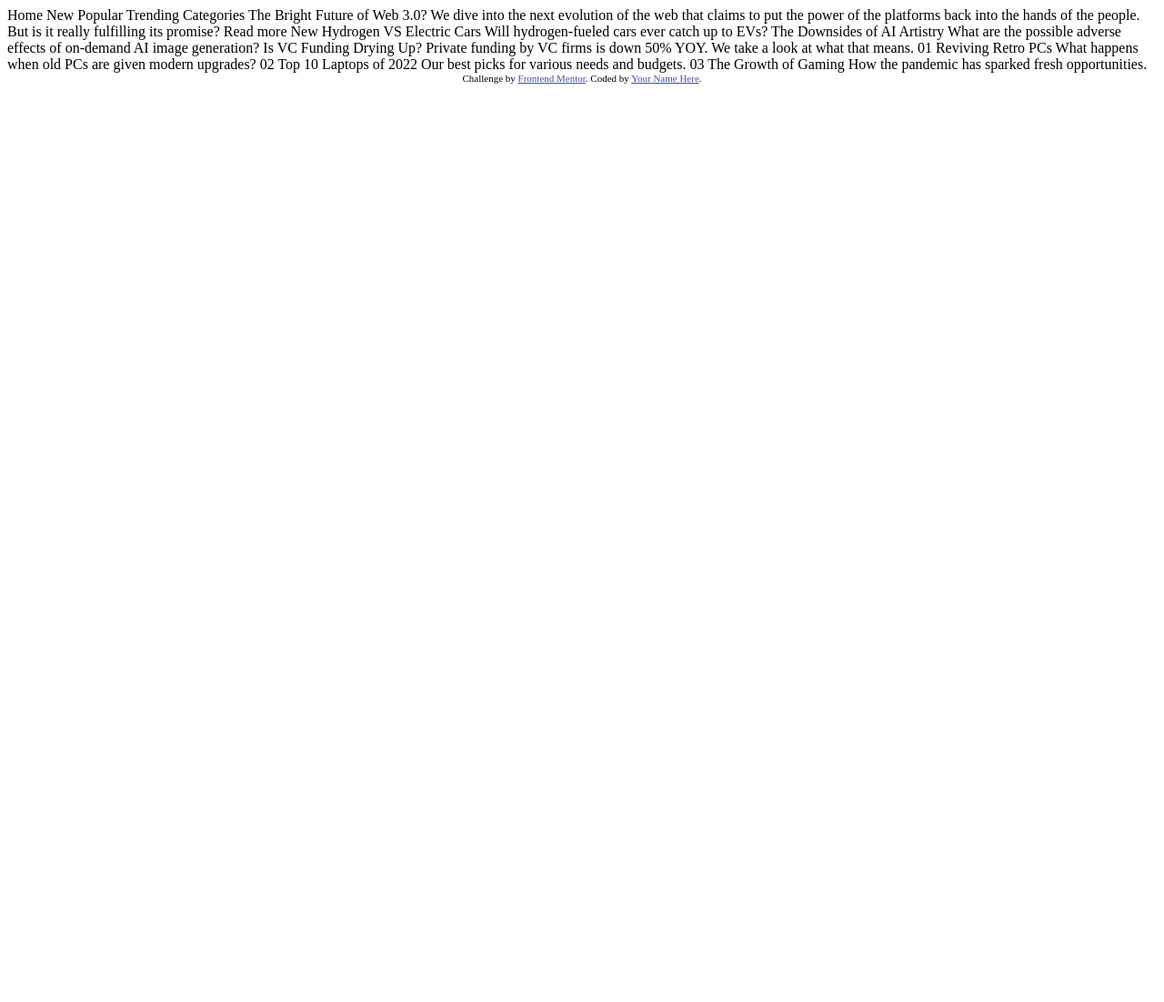
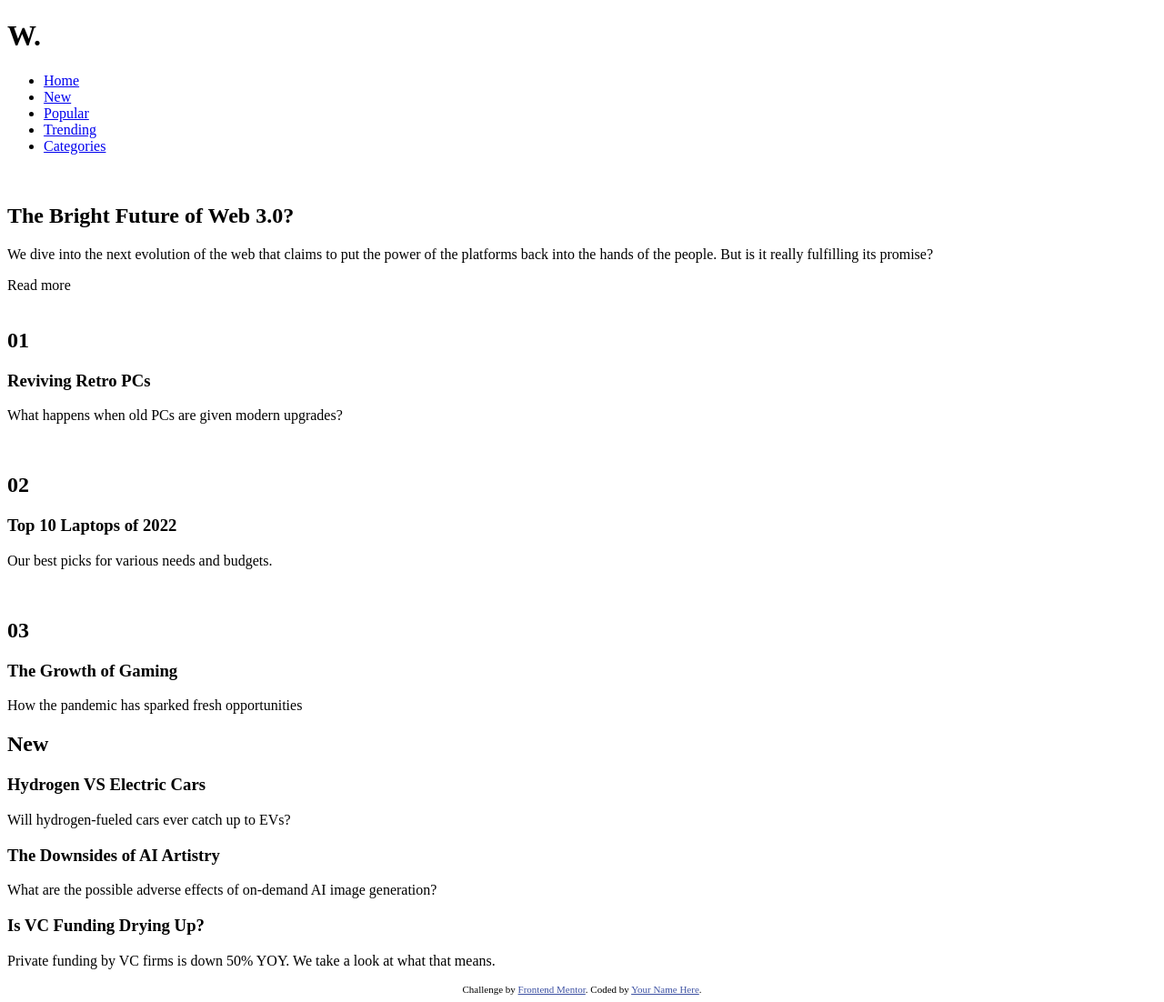
Before and after one commit to SebastianJast/News-homepage-main, a plain HTML site: page index.html in a window 1280 px wide. Shown: the whole page at 91% size. Before the commit the page ends 800 px from the top, so only its background shows below. Drawn offline with Linux system fonts and the light colour scheme.

Commit message:
Created HTML structure

```diff
--- a/index.html
+++ b/index.html
@@ -1,60 +1,94 @@
 <!DOCTYPE html>
 <html lang="en">
   <head>
-  <meta charset="UTF-8">
-  <meta name="viewport" content="width=device-width, initial-scale=1.0"> <!-- displays site properly based on user's device -->
-
-  <link rel="icon" type="image/png" sizes="32x32" href="./assets/images/favicon-32x32.png">
-
+    <meta charset="UTF-8" />
+    <meta name="viewport" content="width=device-width, initial-scale=1.0" />
+    <link
+      rel="icon"
+      type="image/png"
+      sizes="32x32"
+      href="./assets/images/favicon-32x32.png"
+    />
     <title>Frontend Mentor | News homepage</title>
-
-  <!-- Feel free to remove these styles or customise in your own stylesheet 👍 -->
     <style>
-    .attribution { font-size: 11px; text-align: center; }
-    .attribution a { color: hsl(228, 45%, 44%); }
+      .attribution {
+        font-size: 11px;
+        text-align: center;
+      }
+      .attribution a {
+        color: hsl(228, 45%, 44%);
+      }
     </style>
   </head>
   <body>
-
-  Home
-  New
-  Popular
-  Trending
-  Categories
-
-  The Bright Future of Web 3.0?
-
-  We dive into the next evolution of the web that claims to put the power of the platforms back into the hands of the people.
-  But is it really fulfilling its promise?
-
-  Read more
-
-  New
-
-  Hydrogen VS Electric Cars
-  Will hydrogen-fueled cars ever catch up to EVs?
-
-  The Downsides of AI Artistry
-  What are the possible adverse effects of on-demand AI image generation?
-
-  Is VC Funding Drying Up?
-  Private funding by VC firms is down 50% YOY. We take a look at what that means.
-
-  01
-  Reviving Retro PCs
-  What happens when old PCs are given modern upgrades?
-
-  02
-  Top 10 Laptops of 2022
-  Our best picks for various needs and budgets.
-
-  03
-  The Growth of Gaming
-  How the pandemic has sparked fresh opportunities.
-
+    <header>
+      <h1>W.</h1>
+      <nav>
+        <ul>
+          <li><a href="#">Home</a></li>
+          <li><a href="#">New</a></li>
+          <li><a href="#">Popular</a></li>
+          <li><a href="#">Trending</a></li>
+          <li><a href="#">Categories</a></li>
+        </ul>
+      </nav>
+    </header>
+    <main>
+      <article>
+        <img src="" alt="" />
+        <section>
+          <h2>The Bright Future of Web 3.0?</h2>
+          <p>
+            We dive into the next evolution of the web that claims to put the
+            power of the platforms back into the hands of the people. But is it
+            really fulfilling its promise?
+          </p>
+        </section>
+        <div>Read more</div>
+      </article>
+      <article>
+        <section>
+          <img src="" alt="" />
+          <h2>01</h2>
+          <h3>Reviving Retro PCs</h3>
+          <p>What happens when old PCs are given modern upgrades?</p>
+        </section>
+        <section>
+          <img src="" alt="" />
+          <h2>02</h2>
+          <h3>Top 10 Laptops of 2022</h3>
+          <p>Our best picks for various needs and budgets.</p>
+        </section>
+        <section>
+          <img src="" alt="" />
+          <h2>03</h2>
+          <h3>The Growth of Gaming</h3>
+          <p>How the pandemic has sparked fresh opportunities</p>
+        </section>
+      </article>
+      <aside>
+        <h2>New</h2>
+        <h3>Hydrogen VS Electric Cars</h3>
+        <p>Will hydrogen-fueled cars ever catch up to EVs?</p>
+        <h3>The Downsides of AI Artistry</h3>
+        <p>
+          What are the possible adverse effects of on-demand AI image
+          generation?
+        </p>
+        <h3>Is VC Funding Drying Up?</h3>
+        <p>
+          Private funding by VC firms is down 50% YOY. We take a look at what
+          that means.
+        </p>
+      </aside>
+    </main>
+    <footer>
       <div class="attribution">
-    Challenge by <a href="https://www.frontendmentor.io?ref=challenge" target="_blank">Frontend Mentor</a>.
-    Coded by <a href="#">Your Name Here</a>.
+        Challenge by
+        <a href="https://www.frontendmentor.io?ref=challenge" target="_blank"
+          >Frontend Mentor</a
+        >. Coded by <a href="#">Your Name Here</a>.
       </div>
+    </footer>
   </body>
 </html>
```
Lines whose indentation alone changed are shown as unchanged.
